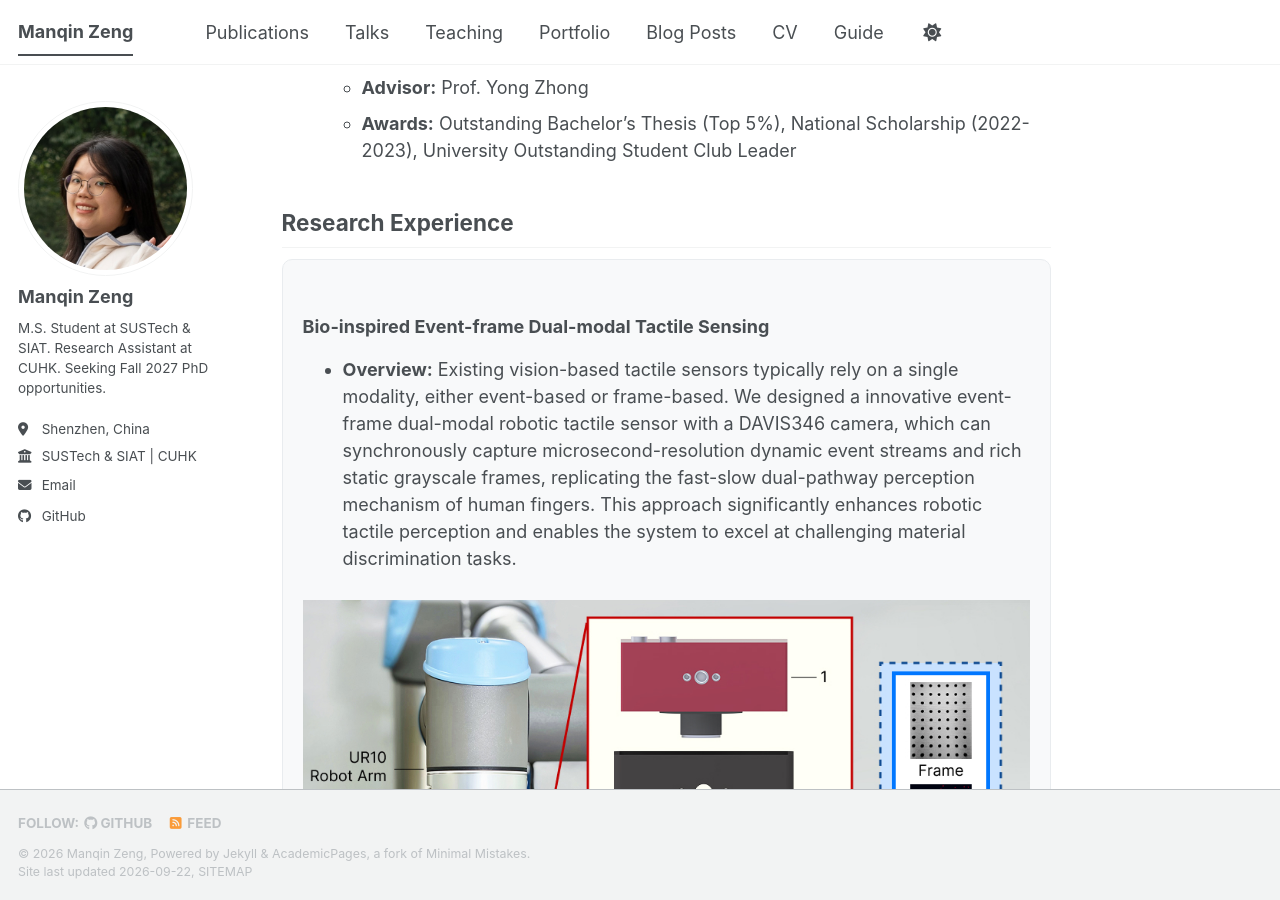
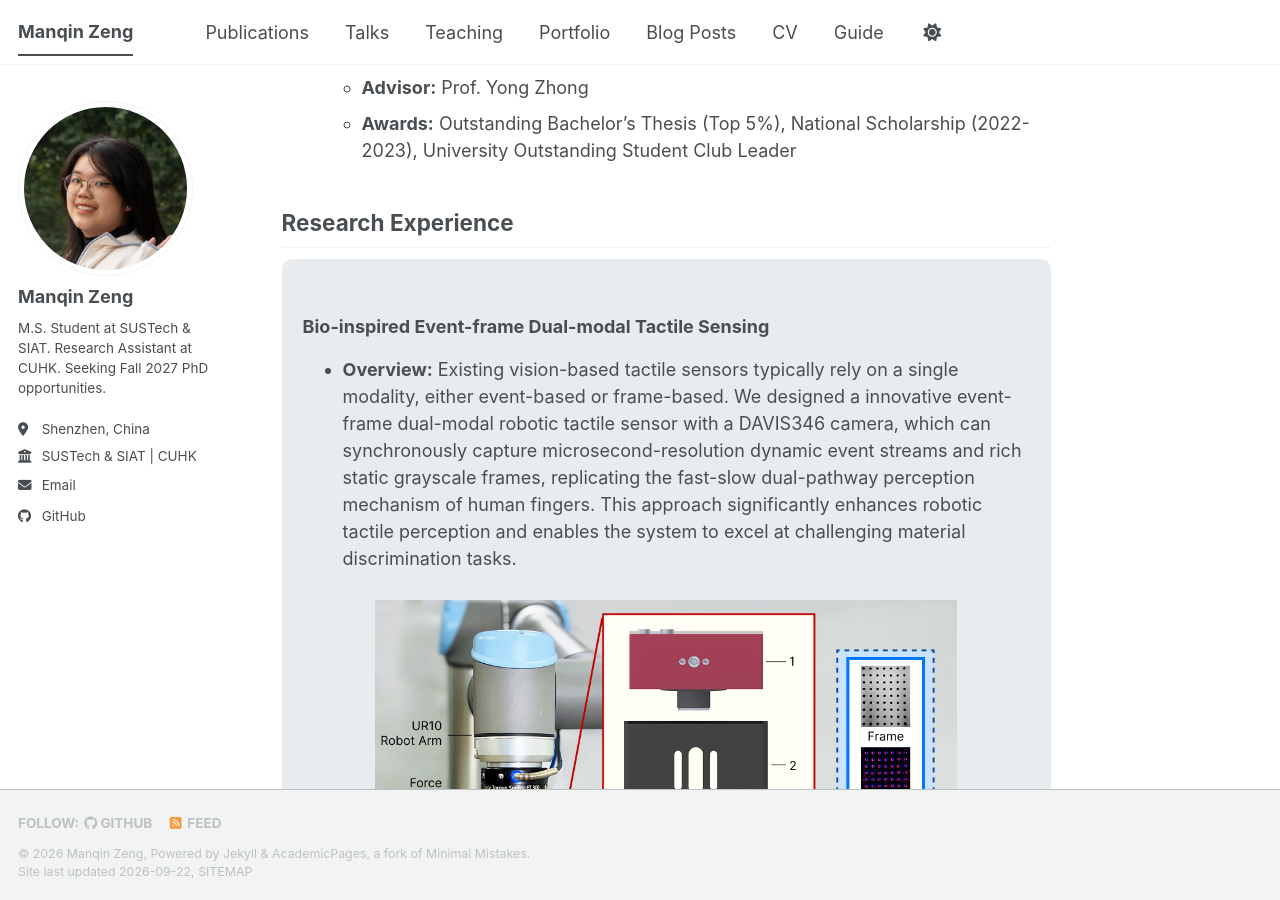
Before and after one commit to ZengManqin/ZengManqin.github.io, a Jekyll site: the page built from _pages/about.md, in a window 1280 px wide and 900 px high, scrolled down 1088 px. Built offline with Jekyll 4.4.1, drawn with Linux system fonts in a browser that asks for light colours; a style sheet for code colours, icons or effects is not loaded.

Commit message:
Update about.md

```diff
--- a/_pages/about.md
+++ b/_pages/about.md
@@ -37,7 +37,7 @@ I am currently a second-year Joint Master's student at the Southern University o
 
 ## Research Experience
 
-<div style="background-color: #f8f9fa; border: 1px solid #e9ecef; padding: 20px; border-radius: 10px; margin-bottom: 25px;" markdown="1">
+<div style="background-color: #e9ecef; border: 1px solid #e9ecef; padding: 20px; border-radius: 10px; margin-bottom: 25px;" markdown="1">
 
 ### Bio-inspired Event-frame Dual-modal Tactile Sensing
 
@@ -46,7 +46,7 @@ I am currently a second-year Joint Master's student at the Southern University o
 
 <div align="center">
   <!-- 00.jpg -->
-  <img src="/images/00.jpg" width="100%" style="margin-top: 10px;">
+  <img src="/images/00.jpg" width="80%" style="margin-top: 10px;">
   <p style="font-size: 0.9em; color: gray;"><em>Figure 1: Event-frame dual modal robotic tactile sensor.</em></p>
 </div>
 
@@ -55,7 +55,7 @@ I am currently a second-year Joint Master's student at the Southern University o
 
 <div align="center">
   <!-- 1.jpg -->
-  <img src="/images/1.jpg" width="100%" style="margin-top: 10px; margin-bottom: 10px;">
+  <img src="/images/1.jpg" width="80%" style="margin-top: 10px; margin-bottom: 10px;">
   <p style="font-size: 0.9em; color: gray;"><em>Figure 2: The proposed multimodal fusion network architecture.</em></p>
 </div>
 
@@ -64,7 +64,7 @@ I am currently a second-year Joint Master's student at the Southern University o
 
 <div align="center">
   <!-- 2.jpg -->
-  <img src="/images/2.jpg" width="100%" style="margin-top: 10px; margin-bottom: 10px;">
+  <img src="/images/2.jpg" width="80%" style="margin-top: 10px; margin-bottom: 10px;">
   <p style="font-size: 0.9em; color: gray;"><em>Figure 3: Experiment on texture and stiffness classification tasks.</em></p>
 </div>
 
```
